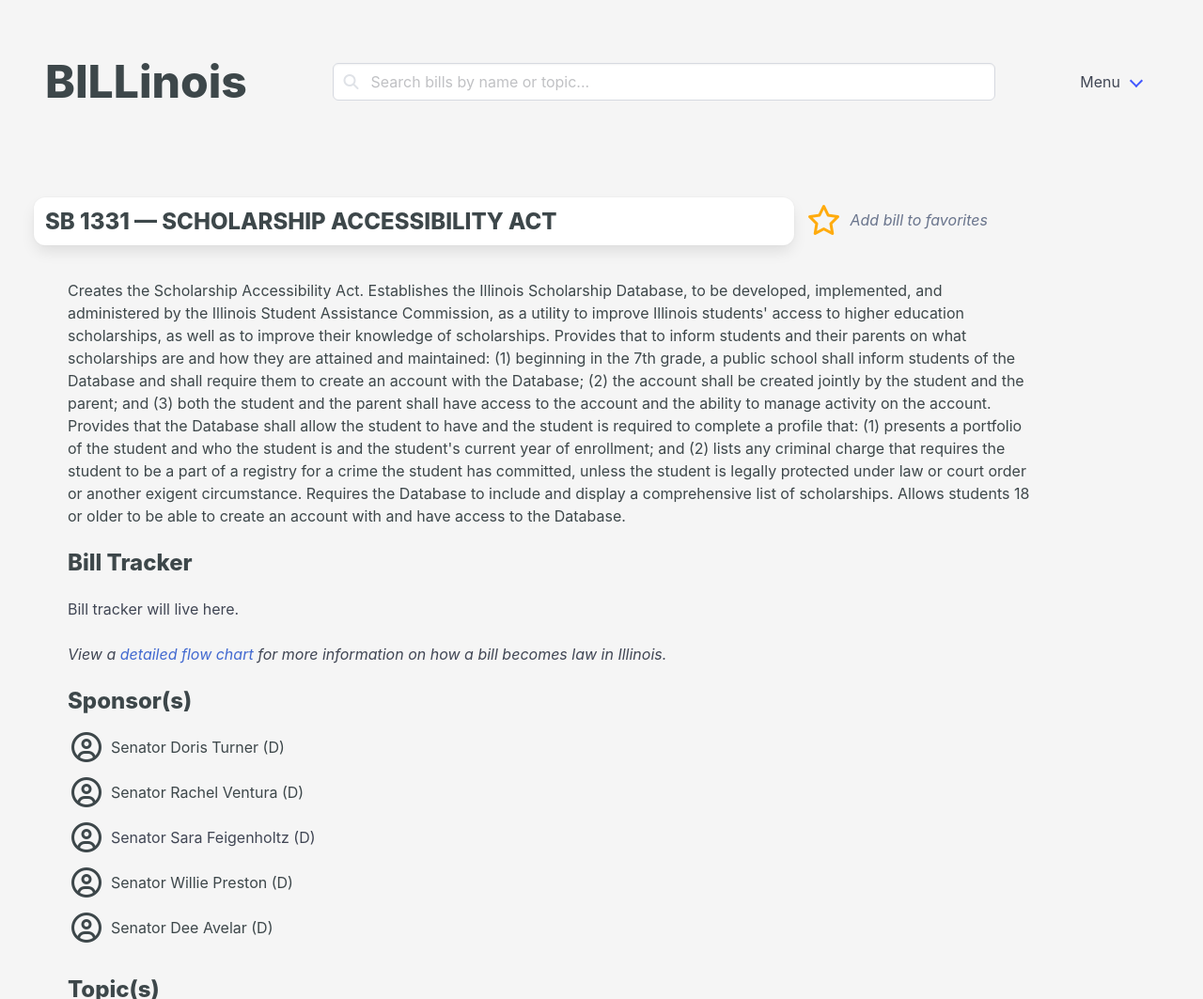
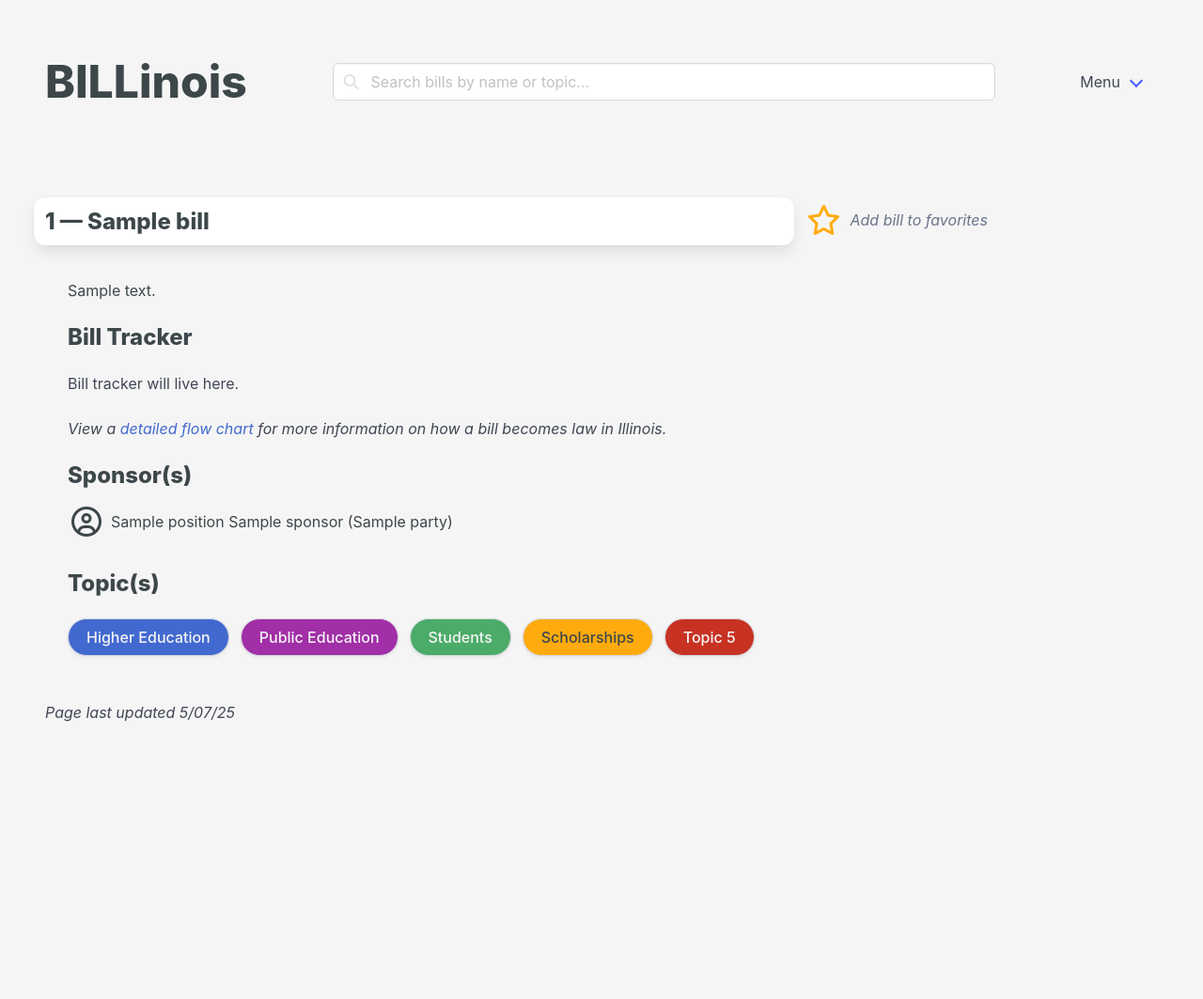
Before and after one commit to uchicago-capp-30320/BILLinois, a Django app: template templates/bill_page.html in a window 1280 px wide. Shown: the whole page at 94% size. Run offline with Django 5.2, Linux system fonts and the light colour scheme; the template is opened without the code that fills it: most values are stand-ins (such as "Sample title", 1, 10 or a date in 2020); parts of the project's set-up code (start-up, migrations or seed data) failed here and were passed over.

Commit message:
add title/name/summary/sponsors to templating

```diff
--- a/templates/bill_page.html
+++ b/templates/bill_page.html
@@ -7,7 +7,7 @@
     <link rel="stylesheet" href="https://cdn.jsdelivr.net/npm/bulma@1.0.2/css/bulma.min.css">
     <link rel="stylesheet" href="https://cdnjs.cloudflare.com/ajax/libs/font-awesome/6.7.0/css/all.min.css">
     <!-- Link to custom CSS -->
-    <link rel="stylesheet" href="./static/css/custom.css">
+    <link rel="stylesheet" href="../static/css/custom.css">
   </head>
   <body class="bg-light">
     <section class="section">
@@ -62,7 +62,7 @@
     <section class="section" style="max-width: 1150px;">
       <div class="columns">
         <div class="box column is-three-quarters-desktop">
-          <h1 class="title is-4 custom-text-dark">SB 1331 — SCHOLARSHIP ACCESSIBILITY ACT</h1>
+          <h1 class="title is-4 custom-text-dark">{{bill_data.number}} — {{bill_data.title}}</h1>
         </div>
         <div class="column">
           <div class="icon-text ml-2 is-align-items-center">
@@ -76,27 +76,7 @@
       </div>
       </div>
         <div class="pl-5">
-        <p class="is-size-6 mt-3 custom-text-dark">Creates the Scholarship Accessibility Act.
-          Establishes the Illinois Scholarship Database, to be developed, implemented,
-          and administered by the Illinois Student Assistance Commission, as
-          a utility to improve Illinois students' access to higher education
-          scholarships, as well as to improve their knowledge of scholarships.
-          Provides that to inform students and their parents on what scholarships
-          are and how they are attained and maintained: (1) beginning in the 7th
-          grade, a public school shall inform students of the Database and shall
-          require them to create an account with the Database; (2) the account
-          shall be created jointly by the student and the parent; and (3) both
-          the student and the parent shall have access to the account and the
-          ability to manage activity on the account. Provides that the Database
-          shall allow the student to have and the student is required to complete
-           a profile that: (1) presents a portfolio of the student and who the
-           student is and the student's current year of enrollment; and (2)
-           lists any criminal charge that requires the student to be a part of a
-           registry for a crime the student has committed, unless the student is
-           legally protected under law or court order or another exigent circumstance.
-           Requires the Database to include and display a comprehensive list of
-           scholarships. Allows students 18 or older to be able to create an account
-           with and have access to the Database.</p>
+        <p class="is-size-6 mt-3 custom-text-dark">{{bill_data.summary}}</p>
         <!-- Bill Tracker -->
         <h2 class="title is-4 mt-5 custom-text-dark">Bill Tracker</h2>
           <p>Bill tracker will live here.</p>
@@ -104,40 +84,21 @@
           <p><i>View a <a class="custom-blue" href="https://www.aclu-il.org/sites/default/files/how_a_bill_becomes_a_law_one_pager.pdf">detailed flow chart</a> for more information on how a bill becomes law in Illinois.</i></p>
         <!-- Bill Sponsors -->
         <h2 class="title is-4 mt-5 custom-text-dark">Sponsor(s)</h2>
+        {% for sponsor in bill_data.sponsors %}
         <div class="sponsors-list" style="margin-bottom: 40px;">
         <div class="icon-text ml-2 mb-5">
           <span class="icon" style="margin-right: 10px;">
             <i class="fa-regular fa-circle-user fa-2x custom-text-dark"></i>
           </span>
-          <span class="custom-text-dark">Senator Doris Turner (D)</span>
+          <span class="custom-text-dark">{{sponsor.position}} {{sponsor.sponsor_name}} ({{sponsor.party}})</span>
         </div>
-        <div class="icon-text ml-2 mb-5">
-          <span class="icon" style="margin-right: 10px;">
-            <i class="fa-regular fa-circle-user fa-2x custom-text-dark"></i>
-          </span>
-          <span class="custom-text-dark">Senator Rachel Ventura (D)</span>
-        </div>
-        <div class="icon-text ml-2 mb-5">
-          <span class="icon" style="margin-right: 10px;">
-            <i class="fa-regular fa-circle-user fa-2x custom-text-dark"></i>
-          </span>
-          <span>Senator Sara Feigenholtz (D)</span>
-        </div>
-        <div class="icon-text ml-2 mb-5">
-          <span class="icon" style="margin-right: 10px;">
-            <i class="fa-regular fa-circle-user fa-2x custom-text-dark"></i>
-          </span>
-          <span class="custom-text-dark">Senator Willie Preston (D)</span>
-        </div>
-        <div class="icon-text ml-2 mb-5">
-          <span class="icon" style="margin-right: 10px;">
-            <i class="fa-regular fa-circle-user fa-2x custom-text-dark"></i>
-          </span>
-          <span class="custom-text-dark">Senator Dee Avelar (D)</span>
-        </div>
+        {% empty %}
+        <span>No sponsors available.</span>
+        {% endfor %}
       </div>
         <!-- Bill Topics -->
         <h2 class="title is-4 mt-5 custom-text-dark">Topic(s)</h2>
+        {% for topic in bill_data.topics %}
           <div class="buttons">
           <button class="button button-blue is-rounded">Higher Education</button>
           <button class="button button-purple is-rounded">Public Education</button>
@@ -145,6 +106,9 @@
           <button class="button button-yellow is-rounded">Scholarships</button>
           <button class="button button-red is-rounded">Topic 5</button>
           </div>
+          {% empty %}
+          <span>No topics available.</span>
+        {% endfor %}
         </div>
         <br>
         <br>
--- a/templates/search.html
+++ b/templates/search.html
@@ -81,7 +81,7 @@
               {% for bill in results %}
                 <tr>
                   <td class="py-5 custom-text-dark">{{ bill.number }}</td>
-                  <td class= "has-text-centered py-5 custom-text-dark">{{ bill.title}}</td>
+                  <td class= "has-text-centered py-5 custom-text-dark"><a href="/bill/{{bill.bill_id}}/">{{bill.title}}</a></td>
                   <td class="has-text-centered py-5 status-column custom-text-dark">{{ bill.status }}</td>
                   <td class="has-text-centered py-5">
                     <!-- Add multiple tags here -->
```
